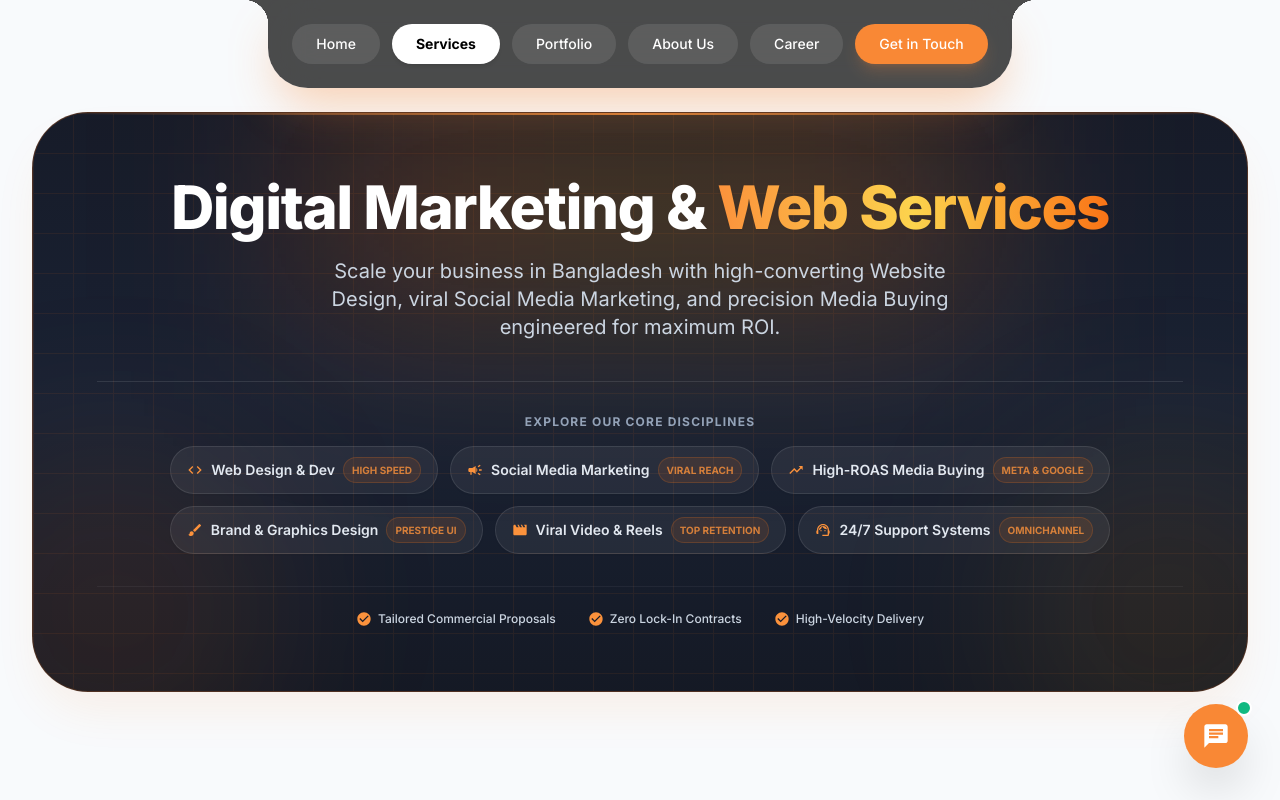
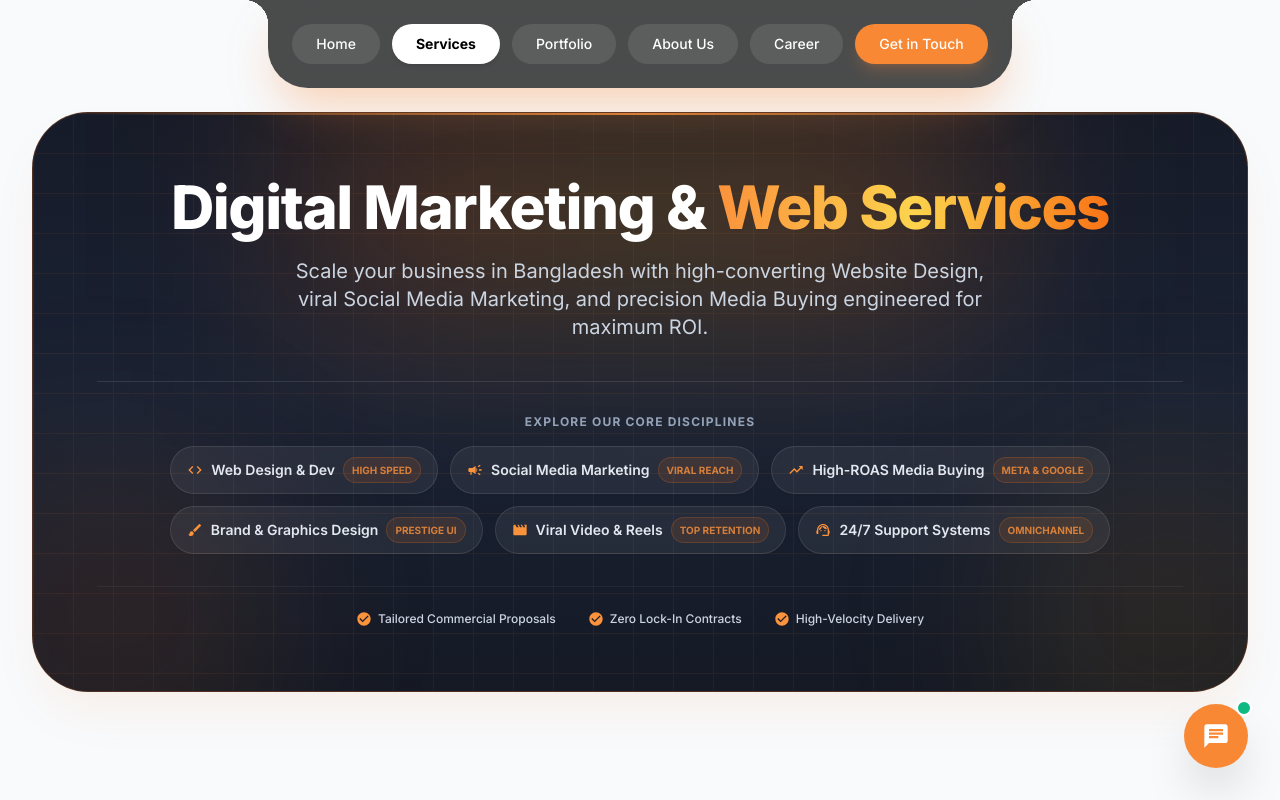
Before and after one commit to zeemmondal-max/bengal-cyber, a Next.js app: page /services in a window 1280 px wide. Shown: the top 800 px of the page. Built offline with nearby package versions, Linux system fonts and the light colour scheme.

Commit message:
Format Services page subtitle into clean two-line copy

```diff
--- a/src/components/ServicesHero.tsx
+++ b/src/components/ServicesHero.tsx
@@ -70,9 +70,10 @@ export default function ServicesHero() {
             initial={{ opacity: 0, y: 20 }}
             animate={{ opacity: 1, y: 0 }}
             transition={{ duration: 0.7, delay: 0.1 }}
-            className="text-base sm:text-lg md:text-xl text-slate-300 max-w-2xl mx-auto mb-10 leading-relaxed font-normal"
+            className="text-base sm:text-lg md:text-xl text-slate-300 max-w-3xl mx-auto mb-10 leading-relaxed font-normal"
           >
-            Scale your business in Bangladesh with high-converting Website Design, viral Social Media Marketing, and precision Media Buying engineered for maximum ROI.
+            Scale your business in Bangladesh with high-converting Website Design,<br className="hidden md:inline" />{" "}
+            viral Social Media Marketing, and precision Media Buying engineered for maximum ROI.
           </motion.p>
 
           {/* Quick Jump Filter Pills */}
```
